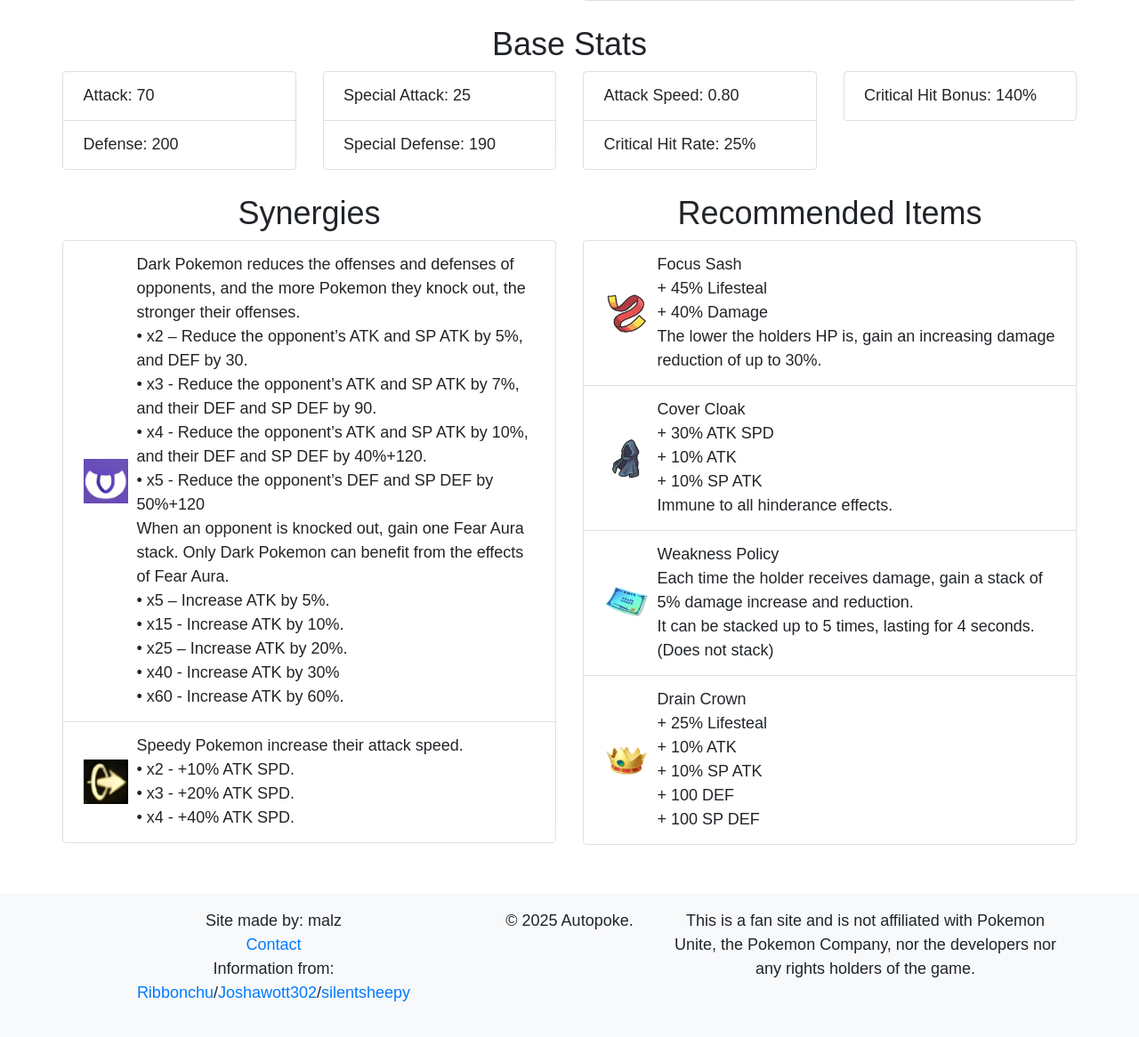
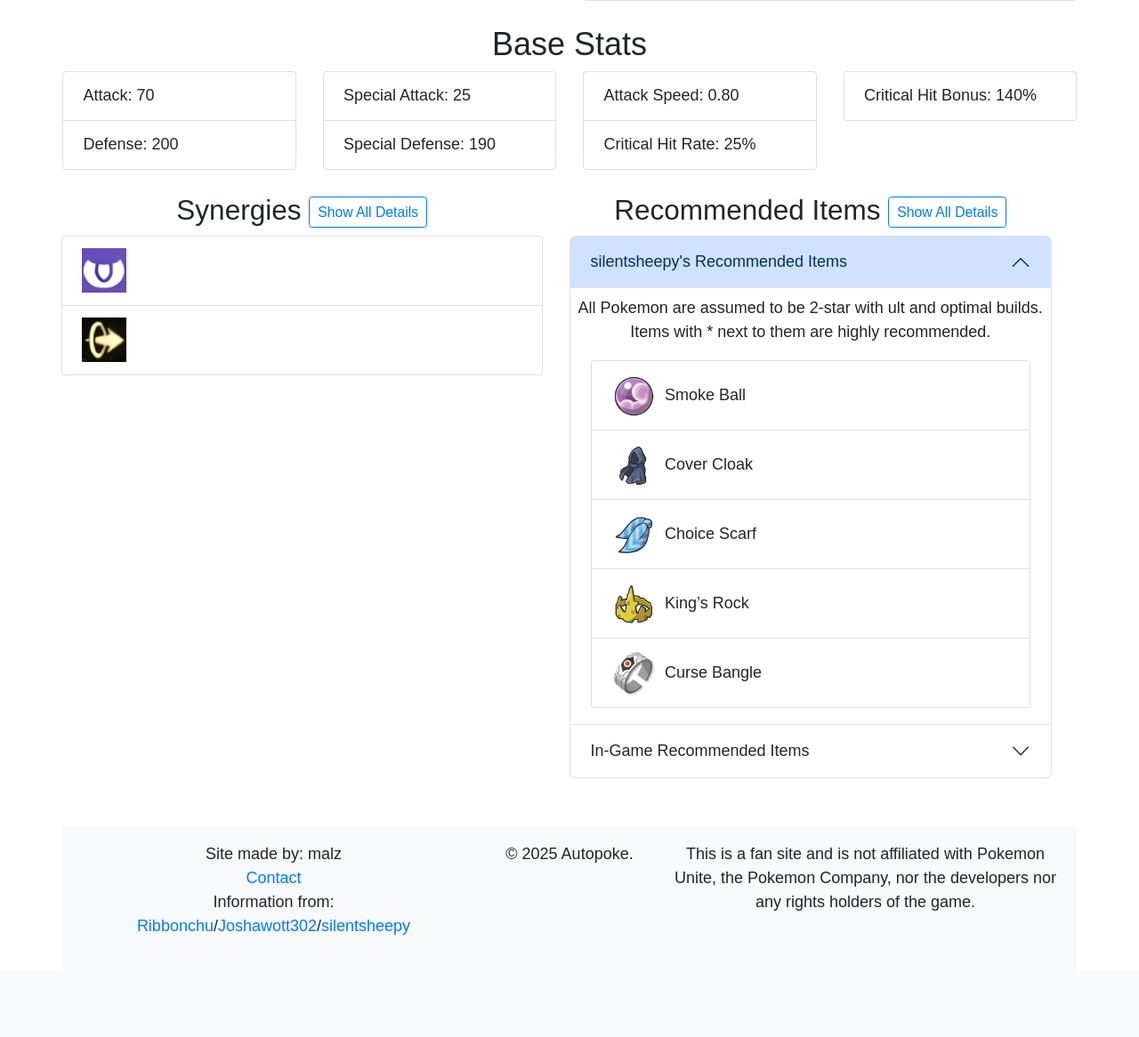
Before and after one commit to malz414/autopoke, a Django app: a page that uses craft_catalogue/catalogue/templates/catalogue/pokemon_detail.html in a window 1280 px wide. Shown: the part 850-2016 px from the top of the page at 89% size. After the commit the page ends 1901 px from the top, so only its background shows below. Run offline with Django 5.2, Linux system fonts and the light colour scheme; data comes from the database, SQL or seed files in the repository; some libraries are stand-ins or nearby versions.

Commit message:
new item recommend

```diff
--- a/craft_catalogue/catalogue/models.py
+++ b/craft_catalogue/catalogue/models.py
@@ -59,8 +59,25 @@ class Pokemon(models.Model):
     unite_move_activation = models.TextField(blank=True, default="")
     unite_move_picture = models.ImageField(upload_to='move_pictures/', blank=True, null=True)
 
-    recommended_items = models.ManyToManyField('Item', blank=True)
-    recommended_number = models.PositiveSmallIntegerField(choices=[(1, '1'), (2, '2'),  (3, '3')], default=1)
+    recommended_items = models.ManyToManyField(
+    'Item',
+    blank=True,
+    related_name='pokemon_recommended'  # Unique name
+    )
+    recommended_number = models.PositiveSmallIntegerField(choices=[(1, '1'), (2, '2'), (3, '3')], default=1)
+
+    recommended_itemsSheep = models.ManyToManyField(
+        'Item',
+        blank=True,
+        related_name='pokemon_recommended_sheep'  # Unique name
+    )
+
+    recommended_itemsSheepBold = models.ManyToManyField(
+        'Item',
+        blank=True,
+        related_name='pokemon_recommended_sheep_bold'  # Unique name
+    )
+
 
     alternate_names = models.TextField(blank=True, default="")
 
--- a/craft_catalogue/catalogue/templates/catalogue/pokemon_detail.html
+++ b/craft_catalogue/catalogue/templates/catalogue/pokemon_detail.html
@@ -104,7 +104,7 @@
             </div>
             <div class="col-6 col-md-3">
                 <div class="list-group">
-                    <div class="list-group-item">Critical Hit Bonus: {{ pokemon.critical_hit_damage_bonus_rate }}%</div>
+                    <div class="list-group-item">Critical Hit Bonus: {{ pokemon.critical_hit_damage_bonus_rate }}%<recommended_number/div>
                 </div>
             </div>
         </div>
@@ -112,18 +112,22 @@
 </div>
 
 <!-- Synergies and Recommended Items Section -->
+
+
+    <!-- Synergies Section -->
     <div class="row mt-4">
         <div class="col-12 col-md-6">
-        <h2 class="text-center">Synergies</h2>
+            <h3 class="text-center">
+                Synergies
+                <button class="btn btn-sm btn-outline-primary toggle-all-descriptions" data-target="synergy-description">Show All Details</button>
+            </h3>
             <ul class="list-group">
                 {% for synergy in pokemon.synergies.all %}
-                <li class="list-group-item d-flex">
-                    <a href="{% url 'synergy_list' %}?selected_synergy={{ synergy.slug }}" class="text-decoration-none text-reset d-flex align-items-center">
+                    <li class="list-group-item d-flex align-items-center">
                         <img src="{{ synergy.picture.url }}" alt="{{ synergy.name }}" class="img-fluid" style="width: 50px; height: 50px; margin-right: 10px;">
                         <div>
-                          {{ synergy.descriptions|linebreaksbr }}
+                            <p class="synergy-description d-none">{{ synergy.descriptions|linebreaksbr }}</p>
                         </div>
-                    </a>
                     </li>
                 {% empty %}
                     <li class="list-group-item">No synergies found for this Pokémon.</li>
@@ -131,17 +135,40 @@
             </ul>
         </div>
 
+        <!-- Recommended Items Section -->
         <div class="col-12 col-md-6">
-        <h2 class="text-center">Recommended Items</h2>
+            <h3 class="text-center">
+                Recommended Items
+                <button class="btn btn-sm btn-outline-primary toggle-all-descriptions" data-target="item-description">Show All Details</button>
+            </h3>
+            <div class="accordion" id="recommendedItemsAccordion">
+                <!-- silentsheepy's Recommended Items -->
+                <div class="accordion-item">
+                    <h2 class="accordion-header">
+                        <button class="accordion-button" type="button" data-bs-toggle="collapse" data-bs-target="#sheepyItems">
+                            silentsheepy's Recommended Items
+                        </button>
+                    </h2>
+                    <p class="text-center mb-0 mt-2">All Pokemon are assumed to be 2-star with ult and optimal builds. Items with * next to them are highly recommended.</p>
+                    <div id="sheepyItems" class="accordion-collapse collapse show">
+                        <div class="accordion-body">
                             <ul class="list-group">
-            {% for item in pokemon.recommended_items.all %}
-                <li class="list-group-item d-flex">
-                    <a href="{% url 'item_list' %}?selected_item={{ item.slug }}" class="text-decoration-none text-reset d-flex align-items-center">
+                                {% for item in pokemon.recommended_itemsSheepBold.all %}
+                                    <li class="list-group-item d-flex align-items-center">
                                         <img src="{{ item.picture.url }}" alt="{{ item.name }}" class="img-fluid" style="width: 50px; height: 50px; margin-right: 10px;">
                                         <div>
-                            <strong>{{ item.name }}</strong><br> {{ item.description|linebreaksbr }}
+                                            <strong>{{ item.name }}*</strong>
+                                            <p class="item-description d-none">{{ item.description|linebreaksbr }}</p>
                                         </div>
-                    </a>
+                                    </li>
+                                {% endfor %}
+                                {% for item in pokemon.recommended_itemsSheep.all %}
+                                    <li class="list-group-item d-flex align-items-center">
+                                        <img src="{{ item.picture.url }}" alt="{{ item.name }}" class="img-fluid" style="width: 50px; height: 50px; margin-right: 10px;">
+                                        <div>
+                                            <strong>{{ item.name }}</strong>
+                                            <p class="item-description d-none">{{ item.description|linebreaksbr }}</p>
+                                        </div>
                                     </li>
                                 {% empty %}
                                     <li class="list-group-item">No recommended items found for this Pokémon.</li>
@@ -150,6 +177,63 @@
                         </div>
                     </div>
                 </div>
+
+                <!-- In-Game Recommended Items -->
+                <div class="accordion-item">
+                    <h2 class="accordion-header">
+                        <button class="accordion-button collapsed" type="button" data-bs-toggle="collapse" data-bs-target="#gameItems">
+                            In-Game Recommended Items
+                        </button>
+                    </h2>
+                    <div id="gameItems" class="accordion-collapse collapse">
+                        <div class="accordion-body">
+                            <ul class="list-group">
+                                {% for item in pokemon.recommended_items.all %}
+                                    <li class="list-group-item d-flex align-items-center">
+                                        <img src="{{ item.picture.url }}" alt="{{ item.name }}" class="img-fluid" style="width: 50px; height: 50px; margin-right: 10px;">
+                                        <div>
+                                            <strong>{{ item.name }}</strong>
+                                            <p class="item-description d-none">{{ item.description|linebreaksbr }}</p>
+                                        </div>
+                                    </li>
+                                {% empty %}
+                                    <li class="list-group-item">No recommended items found for this Pokémon.</li>
+                                {% endfor %}
+                            </ul>
+                        </div>
+                    </div>
+                </div>
+            </div> <!-- End of accordion -->
+        </div>
+
+
+
+
+</div>
+
+<script>
+    document.addEventListener("DOMContentLoaded", function() {
+        // Toggle all descriptions at once
+        document.querySelectorAll(".toggle-all-descriptions").forEach(button => {
+            button.addEventListener("click", function() {
+                let targetClass = this.getAttribute("data-target");
+                let descriptions = document.querySelectorAll("." + targetClass);
+                let show = this.textContent.includes("Show");
+
+                descriptions.forEach(desc => {
+                    if (show) {
+                        desc.classList.remove("d-none");
+                    } else {
+                        desc.classList.add("d-none");
+                    }
+                });
+
+                this.textContent = show ? "Hide All Details" : "Show All Details";
+            });
+        });
+    });
+</script>
+
 <script>
     document.addEventListener("DOMContentLoaded", function() {
         const mainImage = document.getElementById("main-image");
@@ -163,4 +247,5 @@
     });
 </script>
 
+
 {% endblock %}
--- a/craft_catalogue/catalogue/views.py
+++ b/craft_catalogue/catalogue/views.py
@@ -104,25 +104,31 @@ def item_list(request):
 
 def item_detail(request, slug):
     item = get_object_or_404(Item, slug=slug)
-    recommended_pokemon = Pokemon.objects.filter(recommended_items=item)
 
-    # Prepare the data for the recommended Pokémon
-    recommended_pokemon_data = [
-        {
-            "name": pokemon.name,
-            "slug": pokemon.slug,
-            "image_url": pokemon.images.first().image.url if pokemon.images.exists() else ""
-        }
-        for pokemon in recommended_pokemon
-    ]
+    # Separate recommendations by type
+    regular_recommendations = Pokemon.objects.filter(recommended_items=item)
+    sheep_recommendations = Pokemon.objects.filter(recommended_itemsSheep=item)
+    sheep_bold_recommendations = Pokemon.objects.filter(recommended_itemsSheepBold=item)
+
+    # Helper function to build data
+    def build_data(queryset):
+        return [
+            {
+                "name": pokemon.name,
+                "slug": pokemon.slug,
+                "image_url": pokemon.images.first().image.url if pokemon.images.exists() else ""
+            }
+            for pokemon in queryset
+        ]
 
     return JsonResponse({
         "name": item.name,
         "description": item.description,
         "image_url": item.picture.url if item.picture else "",
-        "recommended_pokemon": recommended_pokemon_data
+        "regular_recommendations": build_data(regular_recommendations),
+        "sheep_recommendations": build_data(sheep_recommendations),
+        "sheep_bold_recommendations": build_data(sheep_bold_recommendations)
     })
-
 
 
 def synergy_detail_json(request, slug):
@@ -148,7 +154,6 @@ def synergy_detail(request, slug):
     return render(request, 'catalogue/synergy_detail.html', {'synergy': synergy})
 
 def installation(request):
-    # You can pass any context data to the template if needed
     context = {
         'title': 'Installation Guide',
         'steps': [
@@ -160,8 +165,8 @@ def installation(request):
     return render(request, 'catalogue/installation.html', context)
 
 def tier_list(request):
-    tiers = [("Amazing", 1), ("Good", 2), ("Ok", 3), ("Weak", 4)]  # Define your tiers with names and numbers
-    pokemon_list = Pokemon.objects.all()  # Retrieve all Pokémon objects
+    tiers = [("Amazing", 1), ("Good", 2), ("Ok", 3), ("Weak", 4)]
+    pokemon_list = Pokemon.objects.all()
     context = {"tiers": tiers, "pokemon_list": pokemon_list}
     return render(request, "catalogue/tier_list.html", context)
 
@@ -170,7 +175,7 @@ def tier_list(request):
 
 
 def synergy_list(request):
-    query = request.GET.get('q', '')  # Get search query
+    query = request.GET.get('q', '')
     synergy_list = Synergy.objects.all()
     print("Synergies:", list(synergy_list))
 
```
Also changed, not shown: craft_catalogue/catalogue/admin.py (+4 -3 lines), craft_catalogue/catalogue/migrations/0007_delete_team_pokemon_recommended_itemssheep_and_more.py (added), craft_catalogue/db.sqlite3. Lines whose indentation alone changed are shown as unchanged.
